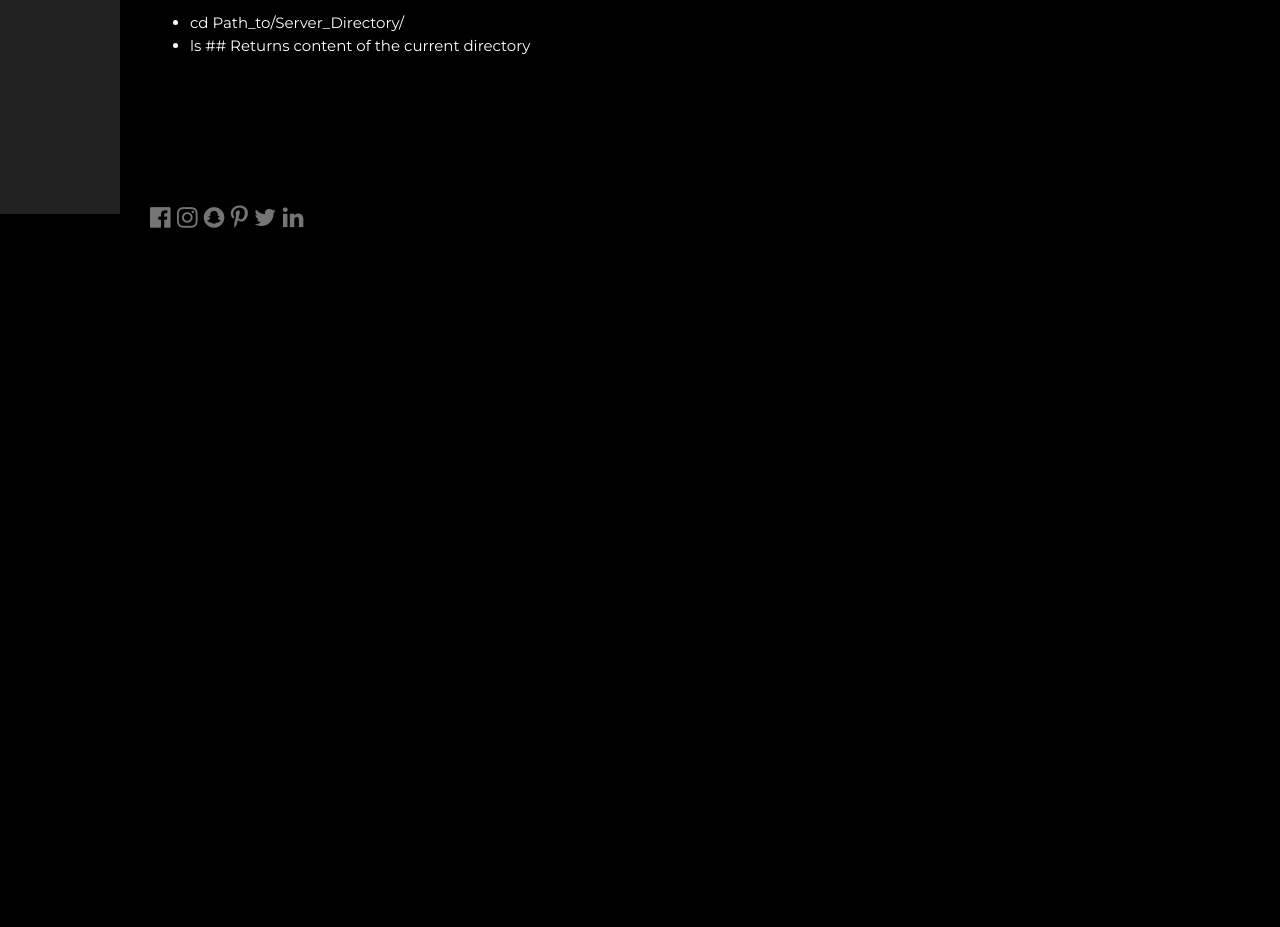
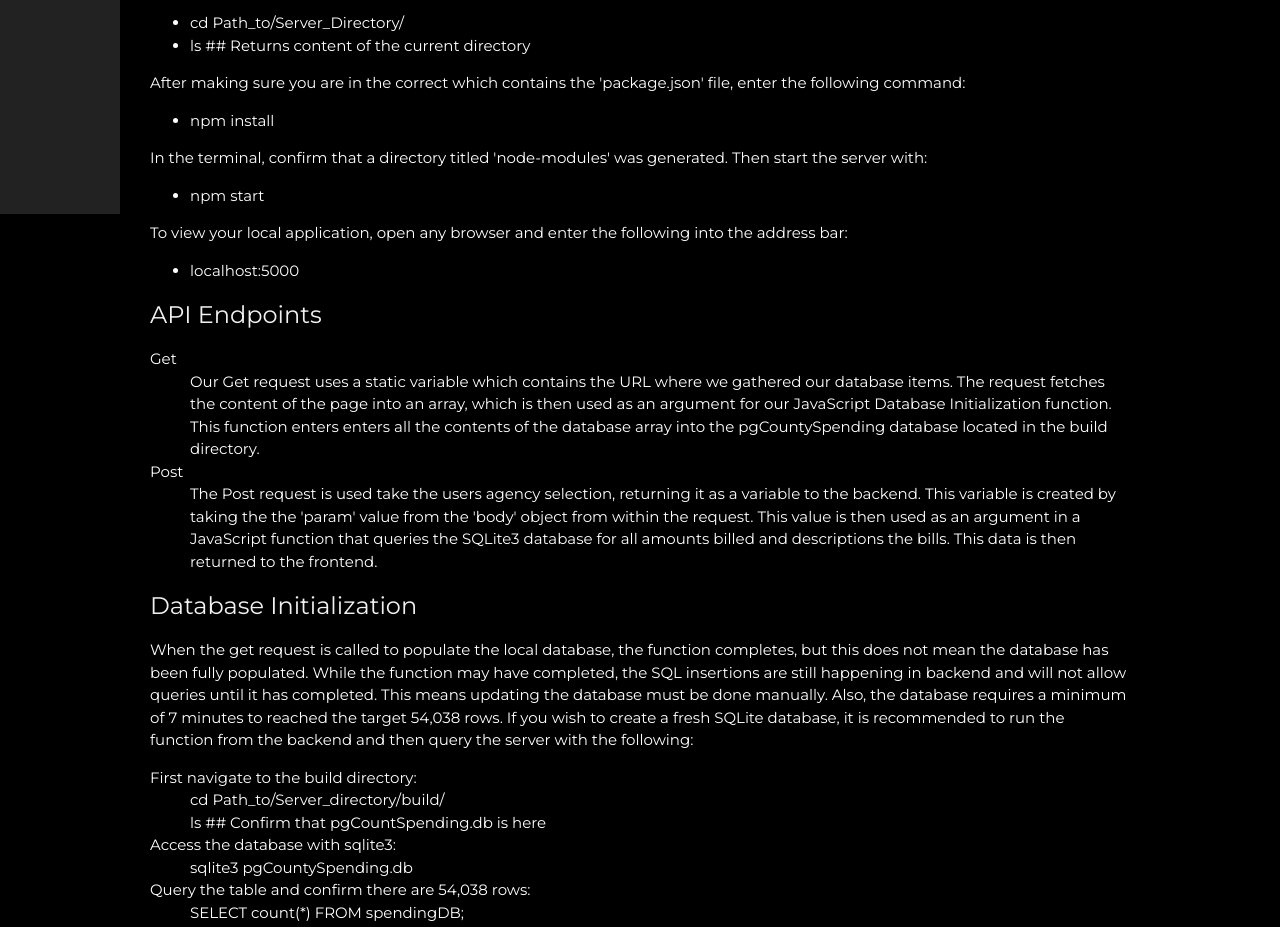
Before and after one commit to JmkGallier/377_Project, a website: page src/public/documentation.html in a window 1280 px wide. Shown: the part 586-1513 px from the top of the page. Before the commit the page ends 886 px from the top, so only its background shows below. Drawn offline with nearby package versions, Linux system fonts and the light colour scheme.

Commit message:
update 2

```diff
--- a/src/public/documentation.html
+++ b/src/public/documentation.html
@@ -87,6 +87,57 @@ body, h1,h2,h3,h4,h5,h6 {font-family: "Montserrat", sans-serif}
       <li>cd Path_to/Server_Directory/</li>
       <li>ls ## Returns content of the current directory</li>
     </ul>
+    <p>After making sure you are in the correct which contains the 'package.json' file, enter the following command:
+    </p>
+    <ul>
+      <li>npm install</li>
+    </ul>
+    <p>In the terminal, confirm that a directory titled 'node-modules' was generated. Then start the server with:
+    </p>
+    <ul>
+      <li>npm start</li>
+    </ul>
+    <p>To view your local application, open any browser and enter the following into the address bar:
+    </p>
+    <ul>
+      <li>localhost:5000</li>
+    </ul>
+    <h3 class="w3-text-light-grey">API Endpoints</h3>
+    <dl>
+      <dt>Get</dt>
+      <dd>Our Get request uses a static variable which contains
+        the URL where we gathered our database items. The request
+        fetches the content of the page into an array, which is then used
+        as an argument for our JavaScript Database Initialization function.
+        This function enters enters all the contents of the database array into
+        the pgCountySpending database located in the build directory.</dd>
+      <dt>Post</dt>
+      <dd>The Post request is used take the users agency selection, returning it as a
+        variable to the backend. This variable is created by taking the the 'param' value
+        from the 'body' object from within the request. This value is then used as an argument
+        in a JavaScript function that queries the SQLite3 database for all amounts billed and
+        descriptions the bills. This data is then returned to the frontend.</dd>
+    </dl>
+    <h3 class="w3-text-light-grey">Database Initialization</h3>
+    <p>When the get request is called to populate the local database, the function completes,
+      but this does not mean the database has been fully populated. While the function may have
+      completed, the SQL insertions are still happening in backend and will not allow queries until
+      it has completed. This means updating the database must be done manually. Also, the database
+      requires a minimum of 7 minutes to reached the target 54,038 rows. If you wish to create a fresh
+      SQLite database, it is recommended to run the function from the backend and then query the server
+      with the following:
+    </p>
+    <dl>
+      <dt>First navigate to the build directory:</dt>
+      <dd>cd Path_to/Server_directory/build/</dd>
+      <dd>ls ## Confirm that pgCountSpending.db is here</dd>
+      <dt>Access the database with sqlite3:</dt>
+      <dd>sqlite3 pgCountySpending.db</dd>
+      <dt>Query the table and confirm there are 54,038 rows:</dt>
+      <dd>SELECT count(*) FROM spendingDB;</dd>
+    </dl>
+
+
 
 
 
```
